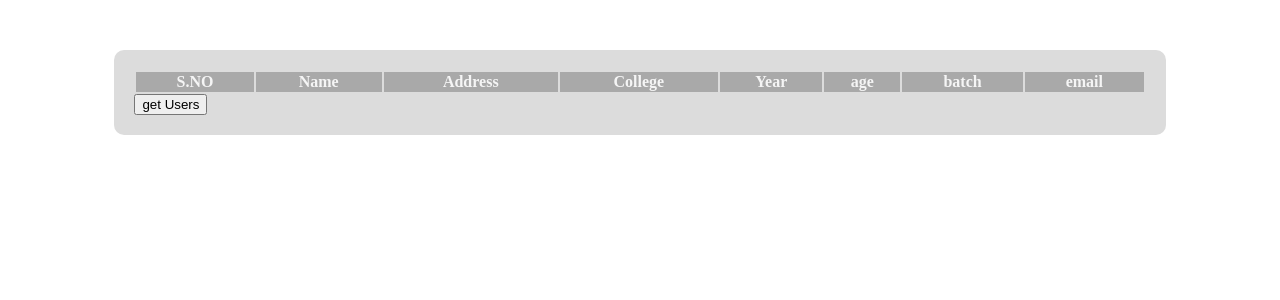
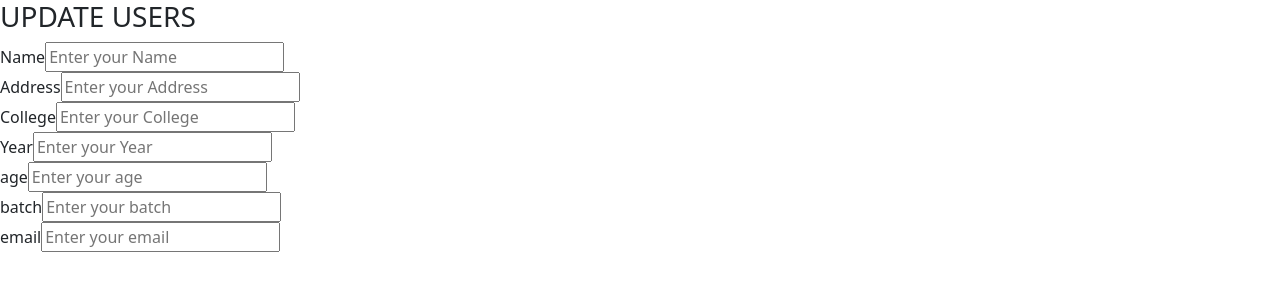
Before and after one commit to kumananlakshmanasamy/crud_class, a React (Vite) app in the folder lmscodebuilders/: page /update/1 in a window 1280 px wide. Shown: the top 300 px of the page. Built offline with nearby package versions, Linux system fonts and the light colour scheme.

Commit message:
update user

```diff
--- a/lmscodebuilders/package.json
+++ b/lmscodebuilders/package.json
@@ -13,7 +13,8 @@
     "axios": "^1.8.4",
     "bootstrap": "^5.3.3",
     "react": "^19.0.0",
-    "react-dom": "^19.0.0"
+    "react-dom": "^19.0.0",
+    "react-router-dom": "^7.4.1"
   },
   "devDependencies": {
     "@eslint/js": "^9.21.0",
--- a/lmscodebuilders/src/App.jsx
+++ b/lmscodebuilders/src/App.jsx
@@ -1,11 +1,23 @@
 import { useEffect, useState } from 'react'
 import './App.css'
+import 'bootstrap/dist/css/bootstrap.css';
+import { RouterProvider,createBrowserRouter } from 'react-router-dom'
+// react based library --> navigation to various pages SPA
 import User from './getuser/getUser'
+import UpdateUser from './updateuser/updateUser'
 function App() {
+  const route =createBrowserRouter([
+    {
+      path: "/",
+      element:<User/>
+    },
+    {
+      path:"/update/:id",
+      element:<UpdateUser/>
+    }
+  ])
   return (
-    <>
-    <User/>
-    </>
+    <RouterProvider router={route}></RouterProvider>
   )
 }
 
--- a/lmscodebuilders/src/class.js
+++ b/lmscodebuilders/src/class.js
@@ -148,3 +148,6 @@
   // }
 
   // export default App
+
+  // react packages:
+  //  react router dom
--- a/lmscodebuilders/src/getuser/getUser.jsx
+++ b/lmscodebuilders/src/getuser/getUser.jsx
@@ -1,16 +1,26 @@
 import axios from 'axios'
 import './user.css'
-import { useState } from 'react'
+import { useState,useEffect } from 'react'
+import { Link } from 'react-router-dom'
 const User=()=>{
     const [users,setusers]= useState([]);
+    // const getUsers =async()=>{
+    //     await axios.get('http://localhost:4000/v1/users')
+    //     .then((response)=>{
+    //         console.log(response.data)
+    //         setusers(response.data)
+    //     })
+    // }
+    useEffect(()=>{
         const getUsers =async()=>{
-        console.log("print it works")
             await axios.get('http://localhost:4000/v1/users')
             .then((response)=>{
                 console.log(response.data)
                 setusers(response.data)
             })
         }
+        getUsers()
+    },[])
     return(
     <div className="userTable">
         <table className="table table-bordered">
@@ -39,14 +49,16 @@ const User=()=>{
                         <td>{users.age}</td>
                         <td>{users.batch}</td>
                         <td>{users.email}</td>
+                        <button type='button' className='btn btn-danger'>Delete</button>
+                        <Link to = {`/update/`+users._id} type='button'  className='btn btn-primary'>
+                         update
+                        </Link>
                     </tr>)
                 })}
 
             </tbody>
 
         </table>
-
-        <button onClick={()=>getUsers()}>get Users</button>
     </div>)
 }
 export default User
--- a/lmscodebuilders/src/getuser/user.css
+++ b/lmscodebuilders/src/getuser/user.css
@@ -4,6 +4,7 @@
     background-color: gainsboro;
     padding: 20px;
     border-radius: 10px;
+    box-shadow: 0 4px 8px 0 rgba(0, 0, 0, 0.2), 0 6px 20px 0 rgba(0, 0, 0, 0.19);
 }
 .userTable table{
     width: 100%;
@@ -11,10 +12,22 @@
 .userTable table thead th{
     background-color: darkgray;
     color: whitesmoke;
+    border: 1px solid white ;
 }
 
 .userTable table tbody td{
-    padding: 20px;
+    padding: 10px;
     text-align: center;
+    background-color: gainsboro;
     vertical-align: middle;
+    border: 1px solid white ;
+
 }
+.btn{
+    margin: 10px;
+    justify-content: center;
+    align-items: center;
+    border-radius: 5px;
+    border: none;
+    padding: 10px;
+}
--- /dev/null
+++ b/lmscodebuilders/src/updateuser/updateUser.jsx
@@ -0,0 +1,36 @@
+const UpdateUser=()=>{
+return(
+    <div>
+        <h3>UPDATE USERS</h3>
+        <div>
+            <label htmlFor="name">Name</label>
+            <input type="text" placeholder="Enter your Name" autoComplete='off' name="name" id="name" onChange={(e)=>console.log(e.target.value)}/>
+        </div>
+        <div>
+            <label>Address</label>
+            <input type="text" placeholder="Enter your Address" autoComplete='off' name="address" id="address"/>
+        </div>
+        <div>
+            <label>College</label>
+            <input type="text" placeholder="Enter your College" autoComplete='off' name="college"/>
+        </div>
+        <div>
+            <label>Year</label>
+            <input type='number' placeholder="Enter your Year" autoComplete='off' name="year"/>
+        </div>
+        <div>
+            <label>age</label>
+            <input type='number' placeholder="Enter your age" autoComplete='off' name="age"/>
+        </div>
+        <div>
+            <label>batch</label>
+            <input type='number' placeholder="Enter your batch" autoComplete='off' name="batch"/>
+        </div>
+        <div>
+            <label>email</label>
+            <input type='email' placeholder="Enter your email" autoComplete='off' name="email"/>
+        </div>
+    </div>
+)
+}
+export default UpdateUser
```
Also changed, not shown: lmscodebuilders/src/updateuser/updateUsers.css (added), 1 other file (tests, documents, lock files or other folders). Lines whose indentation alone changed are shown as unchanged.
